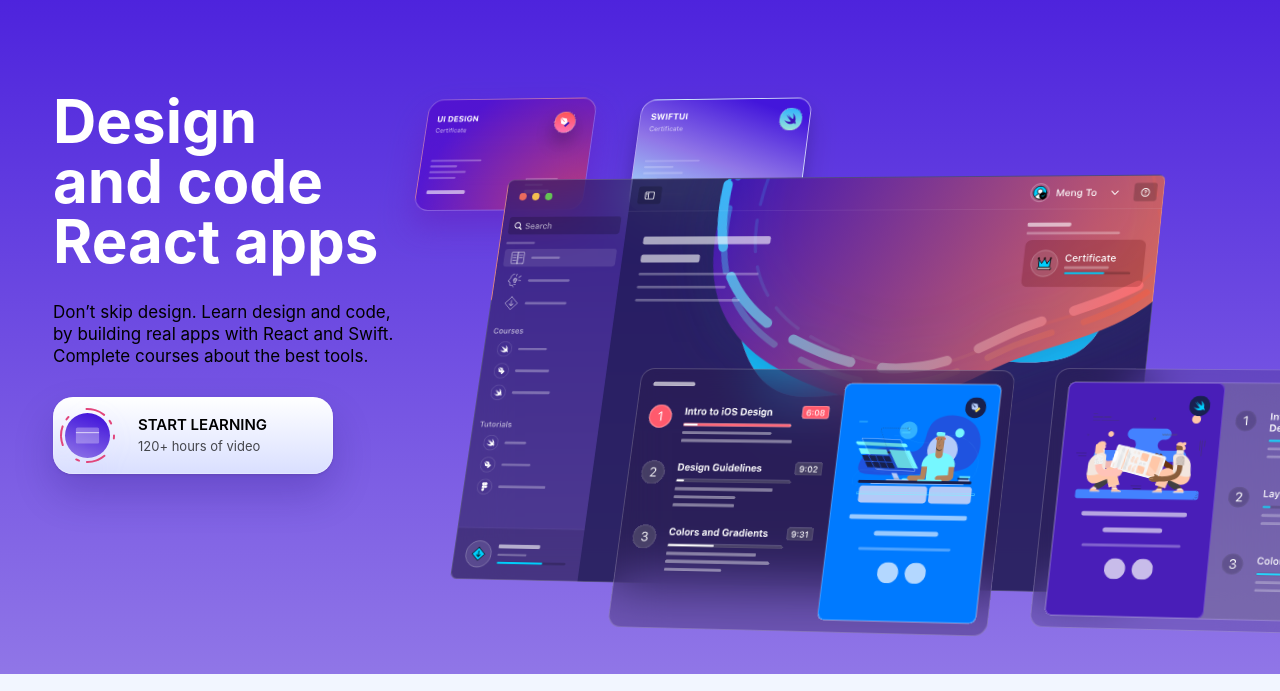
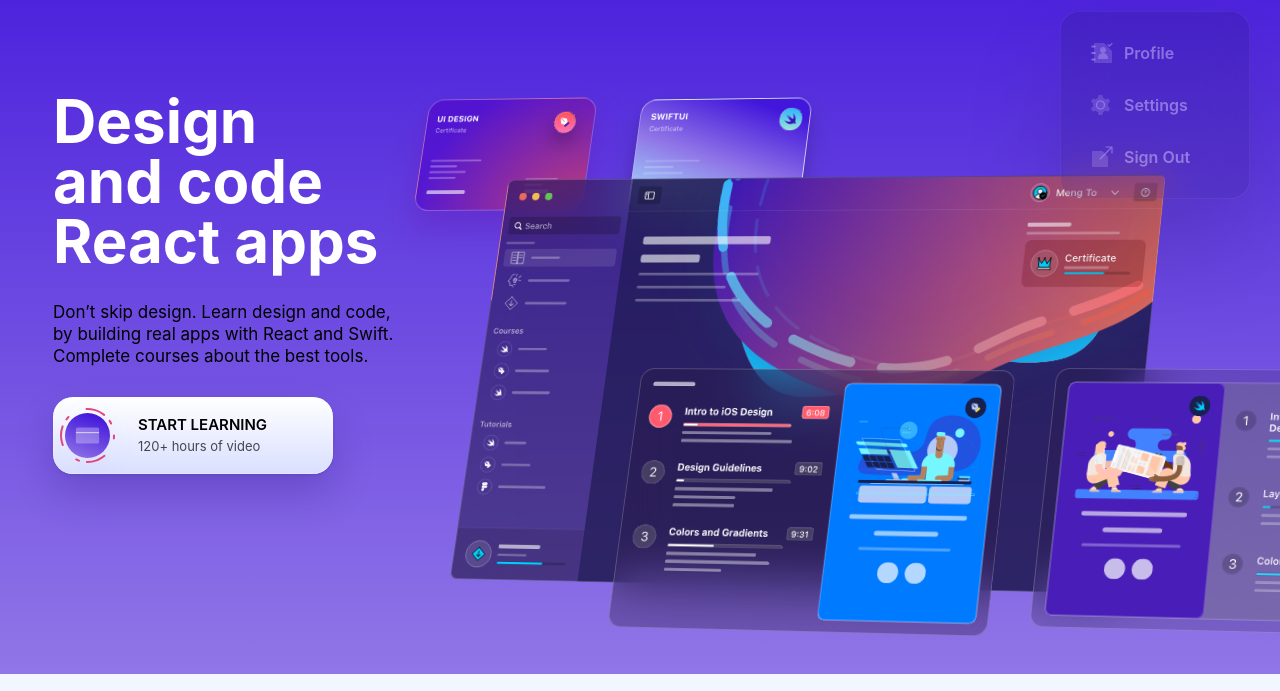
Before and after one commit to earth2travis/design-code, a Gatsby site: page / in a window 1280 px wide. Shown: the part 109-800 px from the top of the page. Built offline with nearby package versions, Linux system fonts and the light colour scheme; Gatsby itself is replaced by a stand-in of ours.

Commit message:
Add MenuTooltip component

```diff
--- a/src/components/layout/Header.js
+++ b/src/components/layout/Header.js
@@ -3,6 +3,7 @@ import styled from "styled-components"
 import { menuData } from "../../data/menuData"
 import MenuButton from "../buttons/MenuButton"
 import { Link } from "gatsby"
+import MenuTooltip from "../tooltips/MenuTooltip"
 
 export default function Header() {
   return (
@@ -15,6 +16,7 @@ export default function Header() {
           <MenuButton item={item} key={index} />
         ))}
       </MenuWrapper>
+      <MenuTooltip />
     </Wrapper>
   )
 }
--- /dev/null
+++ b/src/components/tooltips/MenuTooltip.js
@@ -0,0 +1,34 @@
+import React, { useState } from "react"
+import styled from "styled-components"
+import { tooltipData } from "../../data/tooltipData"
+import MenuButton from "../buttons/MenuButton"
+
+export default function MenuTooltip() {
+  const [isOpen, setIsOpen] = useState(false)
+  return (
+    <Wrapper isOpen={isOpen} onClick={() => setIsOpen(!isOpen)}>
+      {tooltipData.map((item, index) => (
+        <MenuButton item={item} key={index} />
+      ))}
+    </Wrapper>
+  )
+}
+
+const Wrapper = styled.div`
+  background: rgba(15, 14, 71, 0.3);
+  box-shadow: 0px 50px 100px rgba(0, 0, 0, 0.25),
+    inset 0px 0px 0px 0.5px rgba(255, 255, 255, 0.2);
+  backdrop-filter: blur(20px);
+  /* Note: backdrop-filter has minimal browser support */
+
+  border-radius: 20px;
+  padding: 20px;
+  position: absolute;
+  top: 60px;
+  right: 30px;
+  opacity: ${props => (props.isOpen ? 1 : 0.5)};
+  z-index: 1;
+  display: grid;
+  gap: 10px;
+  grid-template-columns: 150px;
+`
--- /dev/null
+++ b/src/data/tooltipData.js
@@ -0,0 +1,5 @@
+export const tooltipData = [
+  { title: "Profile", icon: "/images/icons/profile.svg", link: "/profile" },
+  { title: "Settings", icon: "/images/icons/settings.svg", link: "/settings" },
+  { title: "Sign Out", icon: "/images/icons/signout.svg", link: "/signout" },
+]
```
